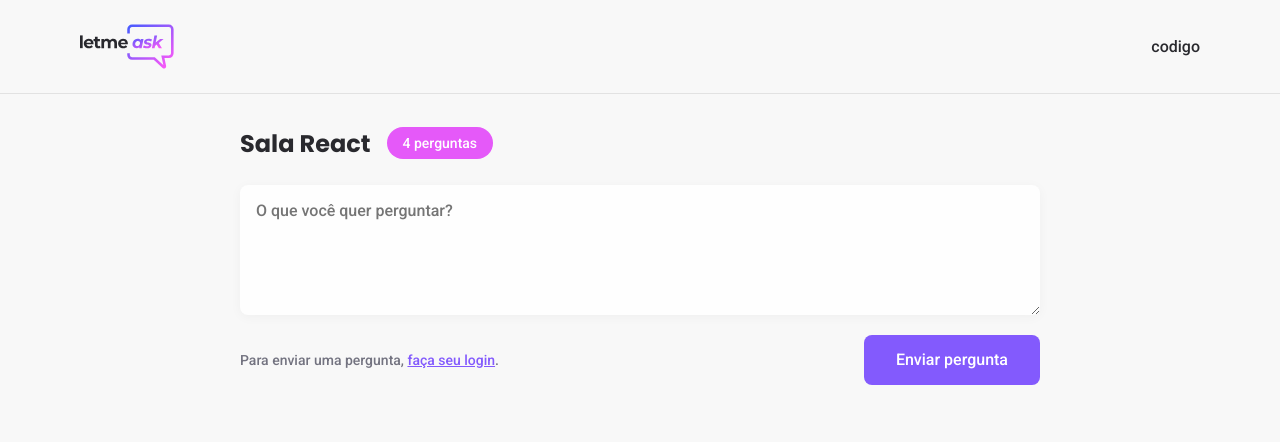
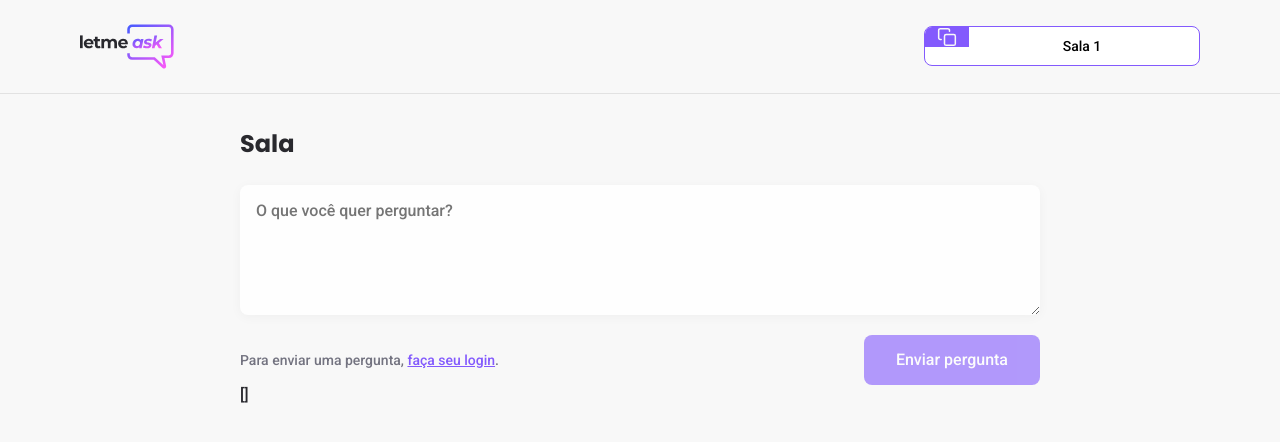
Before and after one commit to JulioCRodrigues/letmeask, a React (Create React App) app: page /rooms/1 in a window 1280 px wide. Shown: the top 442 px of the page. Built offline with nearby package versions, Linux system fonts and the light colour scheme; no server answers; the database is empty.

Commit message:
Criando o fluxo das salas

```diff
--- /dev/null
+++ b/src/components/RoomCode.tsx
@@ -0,0 +1,24 @@
+import copyImg from '../assets/images/copy.svg';
+
+import '../styles/room-code.scss';
+
+type RoomCodeProps = {
+    code: string;
+}
+
+export function RoomCode(props: RoomCodeProps) {
+
+
+    function copyRoomCodeToClipboard() {
+        navigator.clipboard.writeText(props.code)
+    }
+
+    return(
+        <button className="room-code" onClick={copyRoomCodeToClipboard}>
+            <div>
+                <img src={copyImg} alt="Copiar room code" />
+            </div>
+            <span>Sala {props.code}</span>
+        </button>
+    );
+}
--- a/src/pages/Room.tsx
+++ b/src/pages/Room.tsx
@@ -1,34 +1,147 @@
+import { useParams } from 'react-router-dom'
+import { useState, FormEvent, useEffect } from 'react';
+
 import '../styles/room.scss';
 import { Button } from '../components/Button';
 import logoImg from '../assets/images/logo.svg';
 
+import { database} from '../services/firebase';
+
+import { RoomCode } from '../components/RoomCode';
+import { useAuth } from '../hooks/useAuth';
+
+type FirebaseQuestions = Record<string, {
+    author: {
+        name: string;
+        avatar: string;
+    }
+
+    content: string;
+    isAnswered: boolean;
+    isHighlighted: boolean;
+}>
+
+type Question = {
+    id: string;
+    author: {
+        name: string;
+        avatar: string;
+    }
+
+    content: string;
+    isAnswered: boolean;
+    isHighlighted: boolean;
+}
+
+type RoomParams = {
+    id: string;
+}
 
 
 export function Room() {
+
+    const {user} = useAuth();
+
+    const params = useParams<RoomParams>();
+    const [newQuestion, setNewQuestion] = useState('');
+    const [questions, setQuestions] = useState<Question[]>([]);
+    const [title, setTitle] = useState('');
+
+    const roomId = params.id;
+
+    useEffect(() => {
+
+        const roomRef = database.ref(`rooms/${roomId}`);
+
+        roomRef.on('value', room => {
+
+            const databaseRoom = room.val();
+            const firebaseQuestions: FirebaseQuestions = databaseRoom.questions ?? {};
+
+            const parsedQuestions = Object.entries(firebaseQuestions).map(([key,value]) => {
+                return{
+                    id: key,
+                    content: value.content,
+                    author: value.author,
+                    isHighlighted: value.isHighlighted,
+                    isAnswered: value.isAnswered,
+                }
+            });
+
+            setTitle(databaseRoom.title);
+            setQuestions(parsedQuestions);
+        })
+
+    }, [roomId])
+
+    async function handleSendQuestion(event: FormEvent) {
+
+        event.preventDefault();
+
+        if(newQuestion.trim() === ''){
+            return;
+        }
+
+        if(!user) {
+            throw new Error("You must be logged in!");
+
+        }
+
+        const question = {
+            content: newQuestion,
+            author: {
+                name: user.name,
+                avatar: user.avatar,
+            },
+            isHighlighted: false,
+            isAnswered: false
+        };
+
+        await database.ref(`rooms/${roomId}/questions`).push(question);
+
+        setNewQuestion('');
+    }
+
+
+
     return(
         <div id="page-room">
             <header>
                 <div className="content">
                     <img src={logoImg} alt="Logo" />
-                    <div>codigo</div>
+                    <RoomCode code={roomId} />
                 </div>
             </header>
 
         <main id="ok">
             <div className="room-title">
-                <h1>Sala React</h1>
-                <span>4 perguntas</span>
+                <h1>Sala {title}</h1>
+                { questions.length > 0 && <span> {questions.length} perguntas</span>  }
             </div>
 
-            <form>
-                <textarea placeholder="O que você quer perguntar?"/>
+            <form onSubmit={handleSendQuestion}>
+                <textarea
+                    placeholder="O que você quer perguntar?"
+                    onChange={event => setNewQuestion(event.target.value)}
+                    value={newQuestion}
+                />
                 <div className="form-footer">
-                    <span>Para enviar uma pergunta, <button>faça seu login</button>.</span>
-                    <Button type="submit">
+                    { user ? (
+                        <div className="user-info">
+                            <img src={user.avatar} alt={user.name}/>
+                            <span>{user.name}</span>
+                        </div>
+                    ) : (
+                        <span>Para enviar uma pergunta, <button>faça seu login</button>.</span>
+
+                    ) }
+                    <Button type="submit" disabled={!user}>
                         Enviar pergunta
                     </Button>
                 </div>
             </form>
+
+            {JSON.stringify(questions)}
         </main>
 
         </div>
--- /dev/null
+++ b/src/styles/room-code.scss
@@ -0,0 +1,28 @@
+.room-code {
+    height: 40px;
+    border-radius: 8px;
+    overflow: hidden;
+    background: #FFF;
+    border: 1px solid #835afd;
+    cursor: pointer;
+    display: flex;
+
+
+    div {
+        background: #835afd;
+        padding: 0 12px;
+        display: flex;
+        justify-content: content;
+        align-items: center;
+    }
+
+    span{
+        display: block;
+        align-self: center;
+        flex: 1;
+        padding: 0 16px 0 12px;
+        width: 230px;
+        font-size: 14px;
+        font-weight: 500;
+    }
+}
--- a/src/styles/room.scss
+++ b/src/styles/room.scss
@@ -63,7 +63,26 @@
             align-items: center;
             margin-top: 16px;
 
-            span {
+            .user-info{
+                display: flex;
+                align-items: center;
+
+
+                img{
+                    width: 32px;
+                    height: 32px;
+                    border-radius: 50%;
+                }
+
+                span {
+                    margin-left: 8px;
+                    color: #29292e;
+                    font-weight: 500;
+                    font-size: 14px;
+                }
+            }
+
+            > span {
                 font-size: 14px;
                 color: #737380;
                 font-weight: 500;
```
